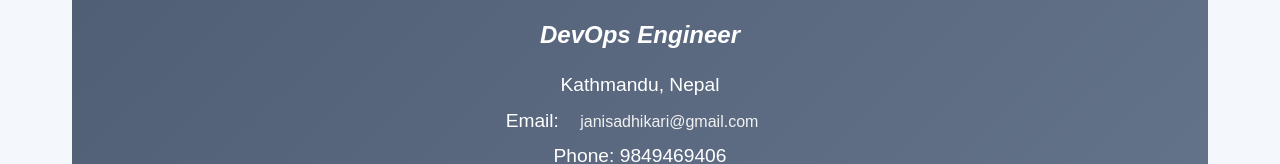
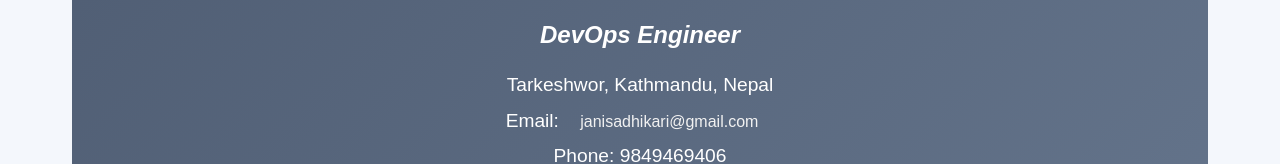
Before and after one commit to janisadhi/cloud-resume, a plain HTML site: page frontend/index.html in a window 1280 px wide. Shown: the part 165-329 px from the top of the page. Drawn offline with Linux system fonts and the light colour scheme; no server answers.

Commit message:
Revert "change in address"
This reverts commit b17f7d278c3998a6d650d148b35162614d8844e5.

```diff
--- a/frontend/index.html
+++ b/frontend/index.html
@@ -11,7 +11,7 @@
         <header>
             <h1>JANIS ADHIKARI</h1>
             <h2>DevOps Engineer</h2>
-            <p> Kathmandu, Nepal</p>
+            <p>Tarkeshwor, Kathmandu, Nepal</p>
             <p>Email: <a href="mailto:janisadhikari@gmail.com">janisadhikari@gmail.com</a></p>
             <p>Phone: 9849469406</p>
             <p><a href="https://www.linkedin.com/in/janis-adhikari-053347263" target="_blank">LinkedIn</a> |
```
Also changed, not shown: 2 other files.
